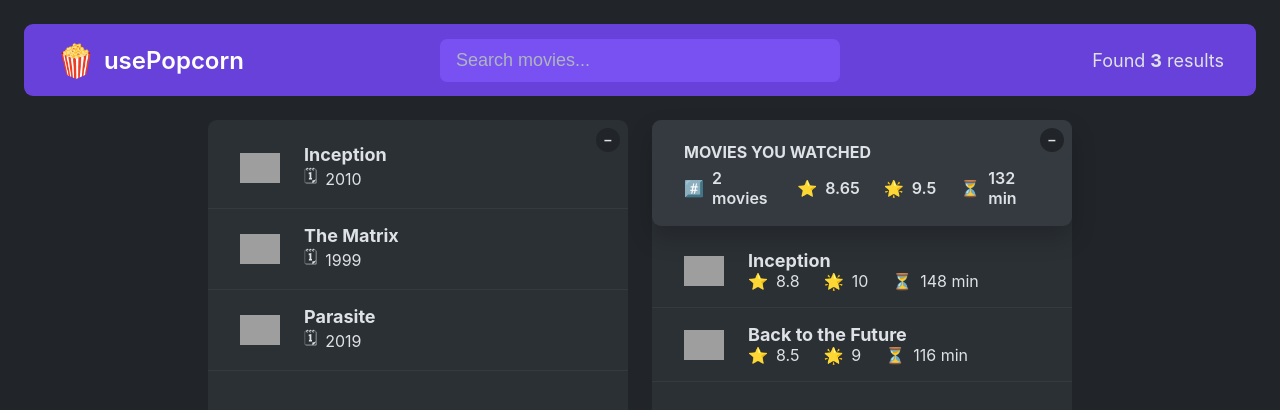
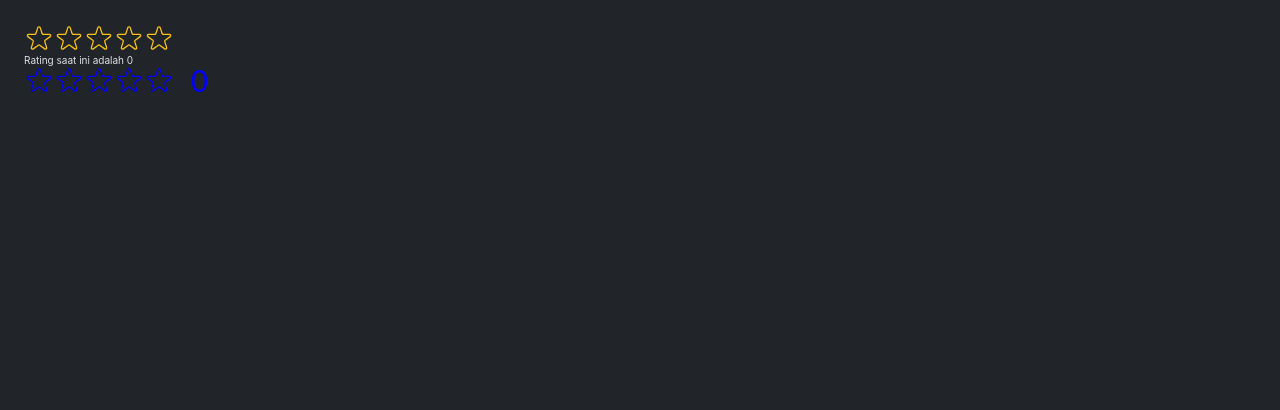
Before and after one commit to ngandung/react-usepopcorn, a React (Create React App) app: page / in a window 1280 px wide. Shown: the top 410 px of the page. Built offline with nearby package versions, Linux system fonts and the light colour scheme; grey boxes are pictures that could not be loaded.

Commit message:
declaration complete props

```diff
--- a/package.json
+++ b/package.json
@@ -7,6 +7,7 @@
     "@testing-library/jest-dom": "^6.6.3",
     "@testing-library/react": "^16.2.0",
     "@testing-library/user-event": "^13.5.0",
+    "prop-types": "^15.8.1",
     "react": "^19.0.0",
     "react-dom": "^19.0.0",
     "react-scripts": "5.0.1",
--- /dev/null
+++ b/src/StarRating.js
@@ -0,0 +1,148 @@
+import { useState } from "react";
+import PropTypes from "prop-types";
+
+const containerStyle = {
+  display: "flex",
+  alignItems: "center",
+  gap: "16px",
+};
+
+const starContainerStyle = {
+  display: "flex",
+};
+
+export default function StarRating({
+  maxStar = 5,
+  color = "#fcc419",
+  size = "30px",
+  className = "",
+  message = [],
+  defaultRating = 0,
+  onSetRating
+}) {
+  const [rating, setRating] = useState(defaultRating);
+  const [tempRating, setTempRating] = useState(0);
+
+  const textStyle = {
+    lineHeight: "1",
+    margin: "0",
+    fontSize: size,
+    color,
+  };
+
+  function handleRating(ratingNum) {
+    setRating(ratingNum);
+
+    if (onSetRating) onSetRating(ratingNum);
+  }
+
+  function handleTempRating(temRatingNum) {
+    setTempRating(temRatingNum);
+  }
+
+  return (
+    <div style={containerStyle} className={className}>
+      <div style={starContainerStyle}>
+        {Array.from({ length: maxStar }, (_, i) => (
+          <Star
+            key={i}
+            onRate={() => handleRating(i + 1)}
+            full={tempRating ? tempRating >= i + 1 : rating >= i + 1}
+            onHoverIn={() => handleTempRating(i + 1)}
+            onHoverOut={() => handleTempRating(0)}
+            color={color}
+            size={size}
+          />
+        ))}
+      </div>
+      <p style={textStyle}>{message.length ? message[rating-1] || message[tempRating-1] : tempRating || rating}</p>
+    </div>
+  );
+}
+
+StarRating.propTypes = {
+  maxStar: PropTypes.number,
+  color: PropTypes.string,
+  defaultRating: PropTypes.number,
+  size: PropTypes.string,
+  message: PropTypes.array,
+  className: PropTypes.string,
+  onSetRating: PropTypes.func,
+};
+
+function Star({ onRate, full, onHoverIn, onHoverOut, color, size }) {
+  const starStyle = {
+    width: size,
+    height: size,
+    display: "block",
+    cursor: "pointer",
+  };
+
+  return (
+    <span
+      role="button"
+      style={starStyle}
+      onClick={onRate}
+      onMouseEnter={onHoverIn}
+      onMouseLeave={onHoverOut}
+    >
+      {full ? (
+        <svg
+          xmlns="http://www.w3.org/2000/svg"
+          viewBox="0 0 20 20"
+          fill={color}
+          stroke={color}
+        >
+          <path d="M9.049 2.927c.3-.921 1.603-.921 1.902 0l1.07 3.292a1 1 0 00.95.69h3.462c.969 0 1.371 1.24.588 1.81l-2.8 2.034a1 1 0 00-.364 1.118l1.07 3.292c.3.921-.755 1.688-1.54 1.118l-2.8-2.034a1 1 0 00-1.175 0l-2.8 2.034c-.784.57-1.838-.197-1.539-1.118l1.07-3.292a1 1 0 00-.364-1.118L2.98 8.72c-.783-.57-.38-1.81.588-1.81h3.461a1 1 0 00.951-.69l1.07-3.292z" />
+        </svg>
+      ) : (
+        <svg
+          xmlns="http://www.w3.org/2000/svg"
+          fill="none"
+          viewBox="0 0 24 24"
+          stroke={color}
+        >
+          <path
+            strokeLinecap="round"
+            strokeLinejoin="round"
+            strokeWidth="{2}"
+            d="M11.049 2.927c.3-.921 1.603-.921 1.902 0l1.519 4.674a1 1 0 00.95.69h4.915c.969 0 1.371 1.24.588 1.81l-3.976 2.888a1 1 0 00-.363 1.118l1.518 4.674c.3.922-.755 1.688-1.538 1.118l-3.976-2.888a1 1 0 00-1.176 0l-3.976 2.888c-.783.57-1.838-.197-1.538-1.118l1.518-4.674a1 1 0 00-.363-1.118l-3.976-2.888c-.784-.57-.38-1.81.588-1.81h4.914a1 1 0 00.951-.69l1.519-4.674z"
+          />
+        </svg>
+      )}
+    </span>
+  );
+}
+
+/*
+FULL STAR
+
+<svg
+  xmlns="http://www.w3.org/2000/svg"
+  viewBox="0 0 20 20"
+  fill="#000"
+  stroke="#000"
+>
+  <path
+    d="M9.049 2.927c.3-.921 1.603-.921 1.902 0l1.07 3.292a1 1 0 00.95.69h3.462c.969 0 1.371 1.24.588 1.81l-2.8 2.034a1 1 0 00-.364 1.118l1.07 3.292c.3.921-.755 1.688-1.54 1.118l-2.8-2.034a1 1 0 00-1.175 0l-2.8 2.034c-.784.57-1.838-.197-1.539-1.118l1.07-3.292a1 1 0 00-.364-1.118L2.98 8.72c-.783-.57-.38-1.81.588-1.81h3.461a1 1 0 00.951-.69l1.07-3.292z"
+  />
+</svg>
+
+
+EMPTY STAR
+
+<svg
+  xmlns="http://www.w3.org/2000/svg"
+  fill="none"
+  viewBox="0 0 24 24"
+  stroke="#000"
+>
+  <path
+    strokeLinecap="round"
+    strokeLinejoin="round"
+    strokeWidth="{2}"
+    d="M11.049 2.927c.3-.921 1.603-.921 1.902 0l1.519 4.674a1 1 0 00.95.69h4.915c.969 0 1.371 1.24.588 1.81l-3.976 2.888a1 1 0 00-.363 1.118l1.518 4.674c.3.922-.755 1.688-1.538 1.118l-3.976-2.888a1 1 0 00-1.176 0l-3.976 2.888c-.783.57-1.838-.197-1.538-1.118l1.518-4.674a1 1 0 00-.363-1.118l-3.976-2.888c-.784-.57-.38-1.81.588-1.81h4.914a1 1 0 00.951-.69l1.519-4.674z"
+  />
+</svg>
+
+*/
--- a/src/index.js
+++ b/src/index.js
@@ -1,11 +1,24 @@
-import React from 'react';
+import React, { useState} from 'react';
 import ReactDOM from 'react-dom/client';
 import './index.css';
-import App from './App';
+// import App from './App';
+import StarRating from './StarRating';
 
 const root = ReactDOM.createRoot(document.getElementById('root'));
+
+
+function Test() {
+  const [rating, setRating] = useState(0);
+ return <div>
+  <StarRating maxStar={5} message={["Bad","Okay","Good","Great","Perfect"]} onSetRating={setRating} />
+  <p>Rating saat ini adalah {rating}</p>
+ </div>
+}
+
 root.render(
   <React.StrictMode>
-    <App />
+    {/* <App /> */}
+    <Test />
+    <StarRating maxStar={5} color="blue" />
   </React.StrictMode>
 );
```
Also changed, not shown: 1 other file (tests, documents, lock files or other folders).
